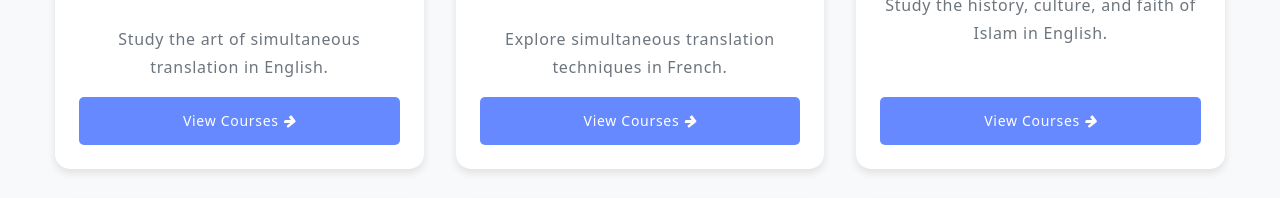
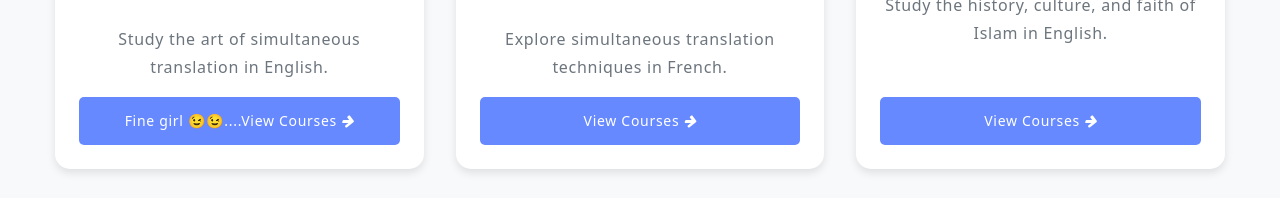
Before and after one commit to IbnSulyyman/Courseebook, a plain HTML site: page departments.html in a window 1280 px wide. Shown: the part 571-769 px from the top of the page. Drawn offline with Linux system fonts and the light colour scheme; a web font is replaced by a local one.

Commit message:
departments.html

```diff
--- a/departments.html
+++ b/departments.html
@@ -79,7 +79,7 @@
                     <div class="department-card-body">
                         <h5 class="department-card-title">Simultaneous Translations (ENG)</h5>
                         <p class="department-card-text">Study the art of simultaneous translation in English.</p>
-                        <a href="year-course.html" class="department-card-details-btn">View Courses <i class="fa fa-arrow-right"></i></a>
+                        <a href="year-course.html" class="department-card-details-btn">Fine girl 😉😉....View Courses <i class="fa fa-arrow-right"></i></a>
                     </div>
                 </div>
 
```
